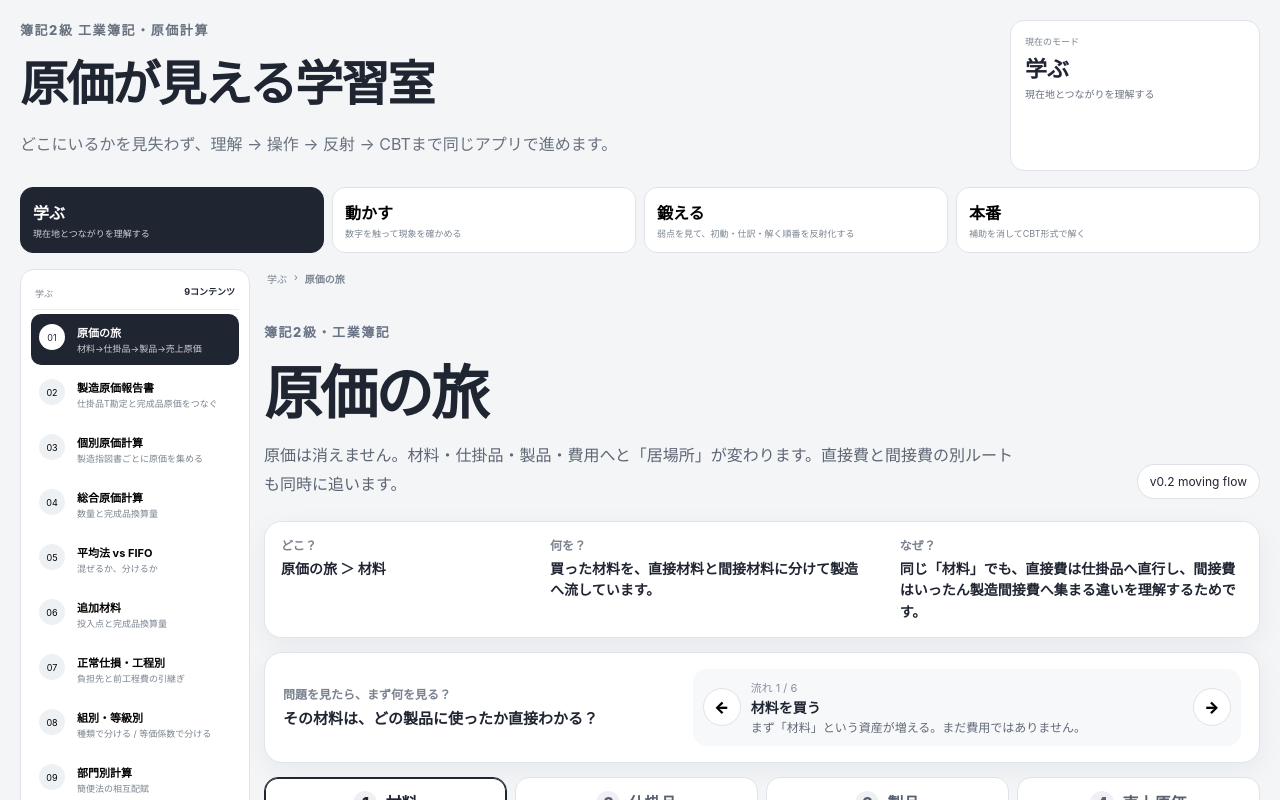
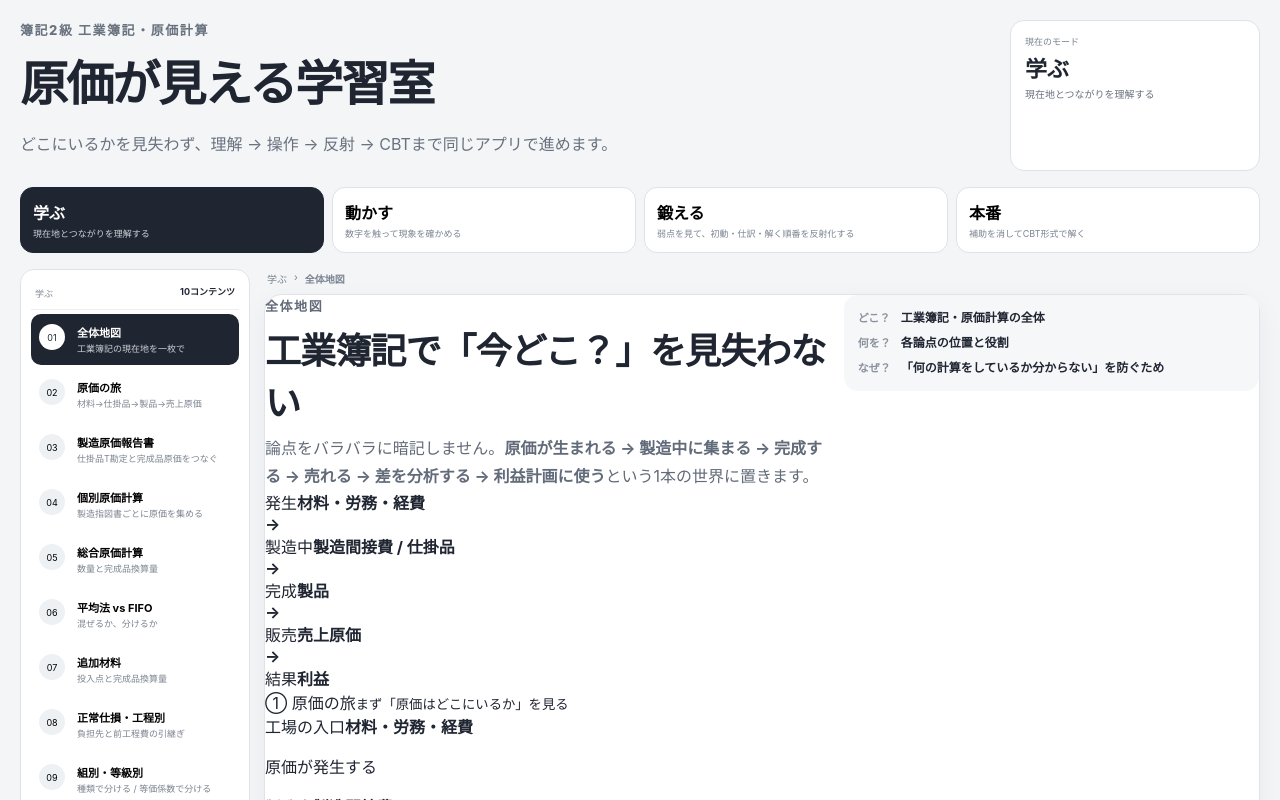
Before and after one commit to butyukunn82/boki2-cost-learning, a React (Vite) app: page / in a window 1280 px wide. Shown: the top 800 px of the page. Built offline with nearby package versions, Linux system fonts and the light colour scheme.

Commit message:
feat: make whole-book concept map the first learning screen

```diff
--- a/src/features/LearningHub.tsx
+++ b/src/features/LearningHub.tsx
@@ -1,6 +1,7 @@
 import { useEffect, useMemo, useState, type ReactNode } from 'react'
 import App from '../App'
 import InstallPrompt from './InstallPrompt'
+import CostConceptMap from './CostConceptMap'
 import ManufacturingCostReportLab from './ManufacturingCostReportLab'
 import ProcessCostLab from './ProcessCostLab'
 import ProcessMethodLab from './ProcessMethodLab'
@@ -39,6 +40,7 @@ const modeInfo: Record<Mode, { label: string; description: string }> = {
 export default function LearningHub() {
   const topics = useMemo<Record<Mode, Topic[]>>(() => ({
     learn: [
+      { id: 'map', title: '全体地図', subtitle: '工業簿記の現在地を一枚で', component: <CostConceptMap /> },
       { id: 'journey', title: '原価の旅', subtitle: '材料→仕掛品→製品→売上原価', component: <App /> },
       { id: 'mcr', title: '製造原価報告書', subtitle: '仕掛品T勘定と完成品原価をつなぐ', component: <ManufacturingCostReportLab /> },
       { id: 'job-order', title: '個別原価計算', subtitle: '製造指図書ごとに原価を集める', component: <JobOrderCostLab /> },
@@ -71,7 +73,7 @@ export default function LearningHub() {
     const saved = localStorage.getItem('boki2-hub-mode') as Mode | null
     return saved && modeInfo[saved] ? saved : 'learn'
   })
-  const [topicId, setTopicId] = useState(() => localStorage.getItem('boki2-hub-topic') ?? 'journey')
+  const [topicId, setTopicId] = useState(() => localStorage.getItem('boki2-hub-topic') ?? 'map')
 
   const modeTopics = topics[mode]
   const activeTopic = modeTopics.find((t) => t.id === topicId) ?? modeTopics[0]
```
